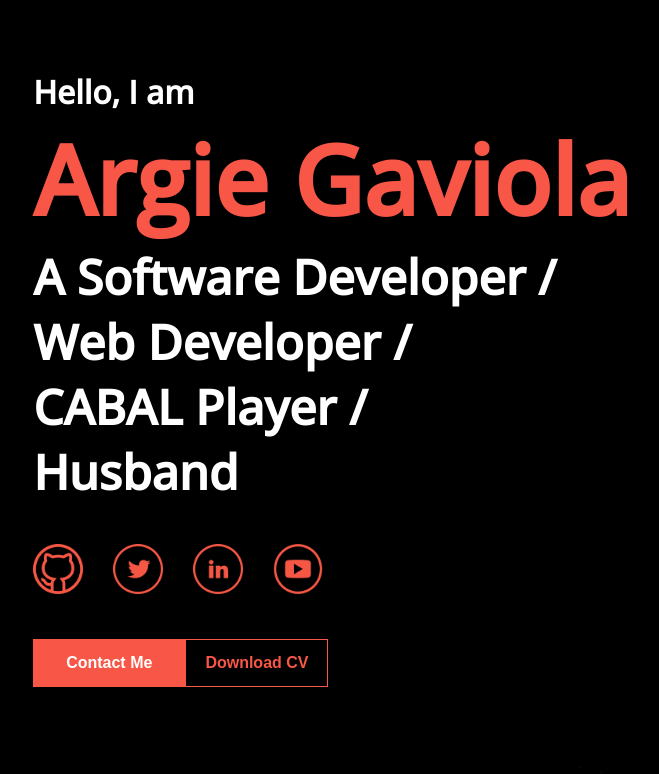
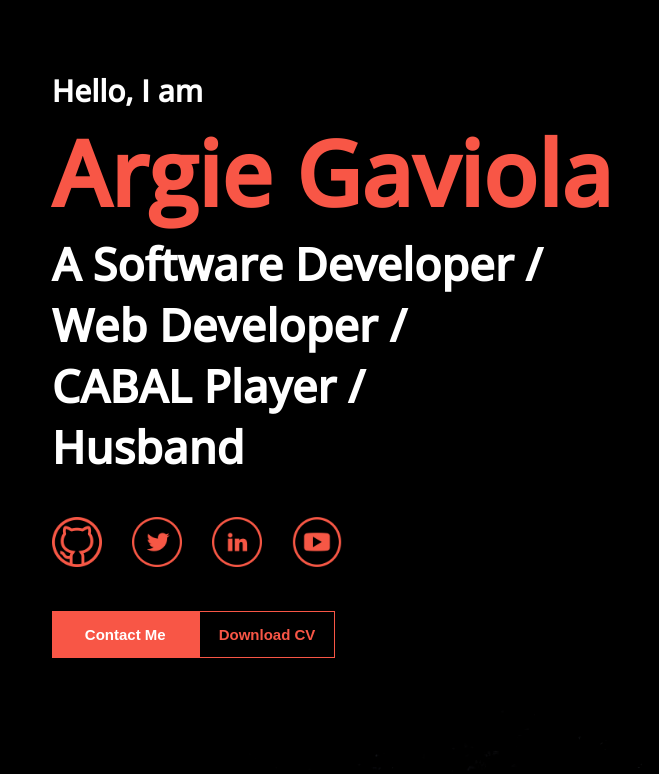
Before and after one commit to argiegaviola17/argie_profile, a plain HTML site: page index.html in a window 1280 px wide. Shown: the top 774 px of the page, without its empty margins (308-967 px from the left). Drawn offline with nearby package versions, Linux system fonts and the light colour scheme.

Commit message:
Update style.css

```diff
--- a/style.css
+++ b/style.css
@@ -3,6 +3,7 @@ body {
     font-family: 'Open Sans', sans-serif;
     margin: 0;
     padding: 0;
+    font-size: 15px;
 }
 .flex-container{
     display: flex;
@@ -30,16 +31,16 @@ span {
 h1 {
     color: #f85646;
     font-weight: 700;
-    font-size: 6rem;
+    font-size: 6em;
     margin: 0;
 }
 .welcome_title{
     font-weight: 700;
-    font-size: 2rem;
+    font-size: 2em;
 }
 .position_info{
     font-weight: 700;
-    font-size: 3rem;
+    font-size: 3em;
     flex:1;
 }
 .profile_btns{
@@ -48,7 +49,7 @@ h1 {
 
 }
 .contact_btn {
-    font-size: 1rem;
+    font-size: 1em;
     background-color: #f85646;
     color: white;
     text-align: left;
@@ -60,7 +61,7 @@ h1 {
     font-weight: 700;
 }
 .download_resume_btn{
-    font-size: 1rem;
+    font-size: 1em;
     background-color: transparent;
     border: 1px solid #f85646;
     color: #f85646;
```
